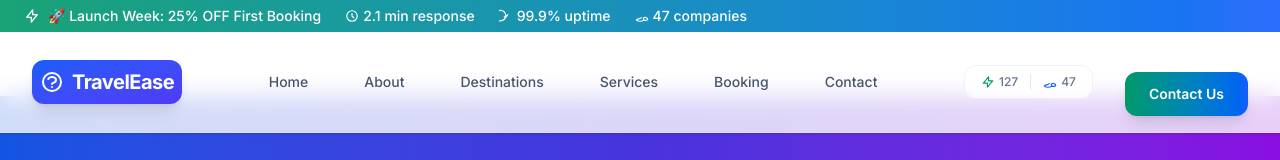
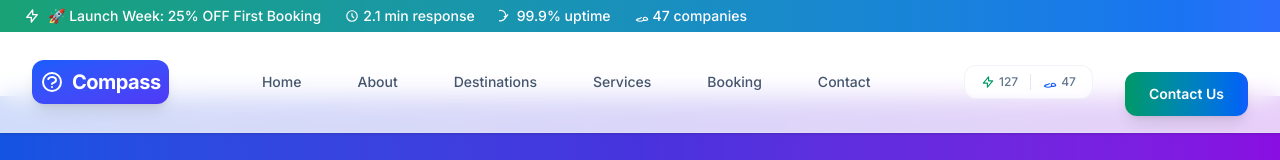
Before and after one commit to Uxinity-Tech/Compass, a React (Vite) app: page /booking in a window 1280 px wide. Shown: the top 160 px of the page. Built offline with nearby package versions, Linux system fonts and the light colour scheme.

Commit message:
Update Header.jsx

```diff
--- a/src/layouts/Header.jsx
+++ b/src/layouts/Header.jsx
@@ -167,7 +167,7 @@ const Header = () => {
                 whileTap={{ scale: 0.95 }}
               >
                 <Icons.Logo className="w-6 h-6 text-white" />
-                <span className="text-white font-bold text-xl tracking-tight">TravelEase</span>
+                <span className="text-white font-bold text-xl tracking-tight">Compass</span>
               </motion.div>
             </Link>
             {/* Launch Badge */}
```
